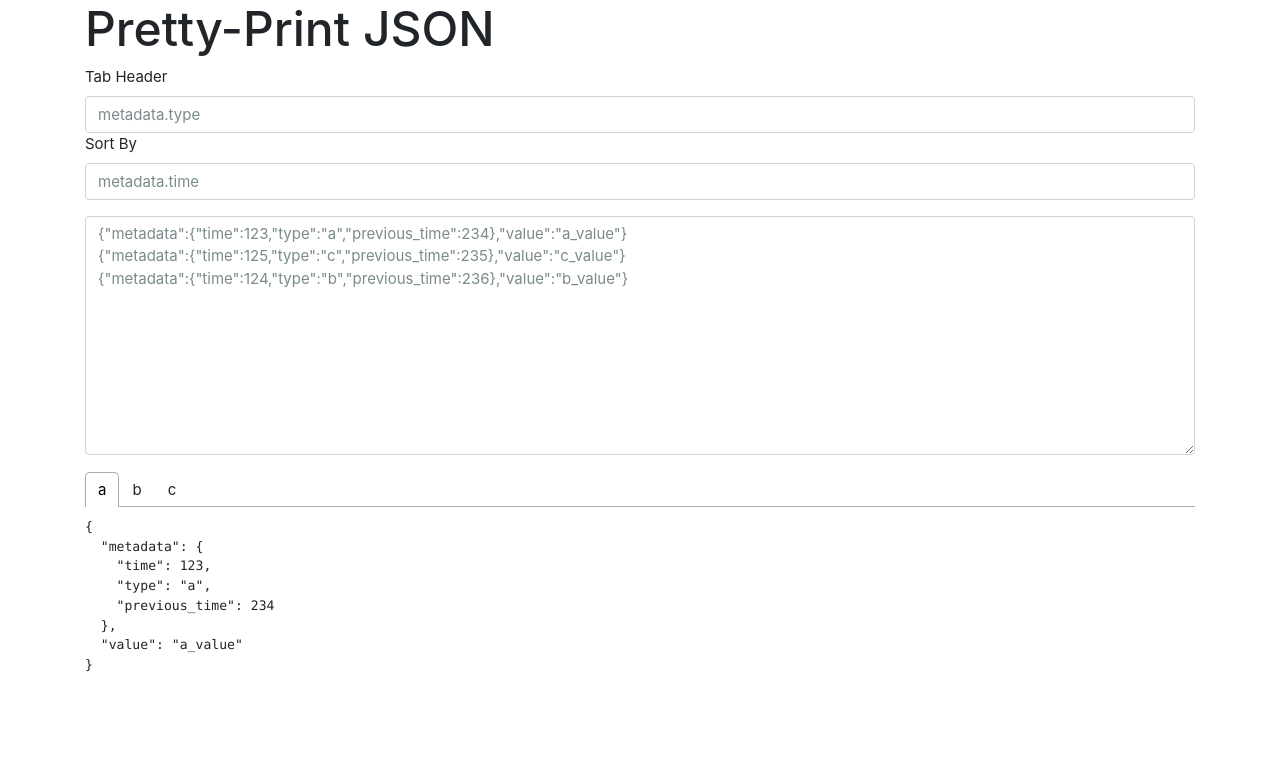
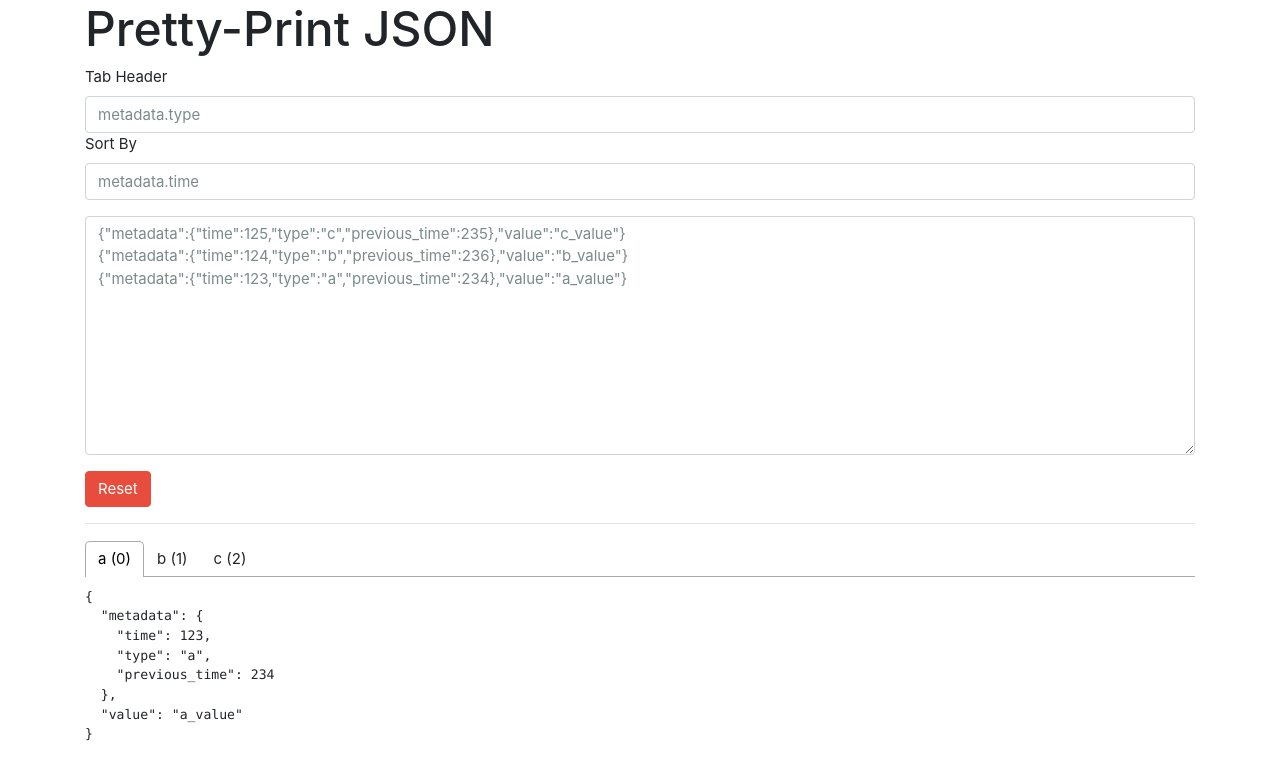
Before and after one commit to neverendingqs/pprint-ndjson-ui, a React (Create React App) app: page / in a window 1280 px wide. Shown: the top 780 px of the page. Built offline with nearby package versions, Linux system fonts and the light colour scheme.

Commit message:
app - bug fixes; adding local caching.

```diff
--- a/src/App.js
+++ b/src/App.js
@@ -1,3 +1,4 @@
+import Button from 'react-bootstrap/Button';
 import get from 'lodash.get';
 import Form from 'react-bootstrap/Form';
 import React, { Component } from 'react';
@@ -5,10 +6,16 @@ import { Tab, Tabs, TabList, TabPanel } from 'react-tabs';
 import './App.css';
 import "react-tabs/style/react-tabs.css";
 
+const localStorageKeyPrefix = 'pprint-json-4ccc828b-b372-4274-ab19-c6dd1055e856';
+const localStorageHeaderKey = `${localStorageKeyPrefix}-header`;
+const localStorageSortKey = `${localStorageKeyPrefix}-sort`;
+
+const defaultHeader = 'metadata.type';
+const defaultSort = 'metadata.time';
 const defaultInput = [
-  { metadata: { time: 123, type: 'a', previous_time: 234 }, value: 'a_value' },
   { metadata: { time: 125, type: 'c', previous_time: 235 }, value: 'c_value' },
-  { metadata: { time: 124, type: 'b', previous_time: 236 }, value: 'b_value' }
+  { metadata: { time: 124, type: 'b', previous_time: 236 }, value: 'b_value' },
+  { metadata: { time: 123, type: 'a', previous_time: 234 }, value: 'a_value' }
 ].map(JSON.stringify).join('\n');
 
 function tryParse(s) {
@@ -23,8 +30,8 @@ class App extends Component {
   constructor() {
     super();
 
-    const header = 'metadata.type';
-    const sort = 'metadata.time';
+    const header = localStorage.getItem(localStorageHeaderKey) || defaultHeader;
+    const sort = localStorage.getItem(localStorageSortKey) || defaultSort;
 
     const output = this.generateOutput(defaultInput, sort);
 
@@ -44,8 +51,8 @@ class App extends Component {
       .sort((a, b) => get(a, sort, '') - get(b, sort, ''));
   }
 
-  generateTabheader(o, header) {
-    const tabHeader = get(o, header, 'undefined');
+  generateTabheader(o, header, i) {
+    const tabHeader = `${get(o, header, 'undefined')} (${i})`;
     const tabHeaderType = typeof tabHeader;
     if (tabHeaderType === 'string') {
       return tabHeader
@@ -58,7 +65,7 @@ class App extends Component {
     return <Tabs>
       <TabList>
         {output.map((o, i) =>
-          <Tab key={i}>{this.generateTabheader(o, header)}</Tab>)
+          <Tab key={i}>{this.generateTabheader(o, header, i)}</Tab>)
         }
       </TabList>
       {output.map((o, i) =>
@@ -67,6 +74,19 @@ class App extends Component {
         </TabPanel>
       )}
     </Tabs>;
+  }
+
+  onReset() {
+    const output = this.generateOutput(this.state.input, defaultSort);
+    this.setState({
+      header: defaultHeader,
+      output,
+      sort: defaultSort,
+      tabs: this.generateTabs(output, defaultHeader)
+    });
+
+    localStorage.removeItem(localStorageHeaderKey);
+    localStorage.removeItem(localStorageSortKey);
   }
 
   onHeaderChange(e) {
@@ -78,6 +98,8 @@ class App extends Component {
       output,
       tabs: this.generateTabs(output, header)
     });
+
+    localStorage.setItem(localStorageHeaderKey, header);
   }
 
   onSortChange(e) {
@@ -89,12 +111,14 @@ class App extends Component {
       sort,
       tabs: this.generateTabs(output, this.state.header)
     });
+
+    localStorage.setItem(localStorageSortKey, sort);
   }
 
   onInputChange(e) {
     e.preventDefault();
     const input = e.target.value;
-    const output = this.generateOutput(input);
+    const output = this.generateOutput(input, this.state.sort);
     this.setState({
       input,
       output,
@@ -111,14 +135,14 @@ class App extends Component {
             <Form.Label>Tab Header</Form.Label>
             <Form.Control
               type="input"
-              defaultValue={this.state.header}
+              value={this.state.header}
               onChange={e => this.onHeaderChange(e)}
             />
 
             <Form.Label>Sort By</Form.Label>
             <Form.Control
               type="input"
-              defaultValue={this.state.sort}
+              value={this.state.sort}
               onChange={e => this.onSortChange(e)}
             />
           </Form.Group>
@@ -126,11 +150,16 @@ class App extends Component {
             <Form.Control
               as="textarea"
               rows="10"
-              defaultValue={this.state.input}
+              value={this.state.input}
               onChange={e => this.onInputChange(e)}
             />
           </Form.Group>
         </Form>
+        <Button
+          variant="danger"
+          onClick={() => this.onReset()}
+        >Reset</Button>
+        <hr />
         {this.state.tabs}
       </div>
     );
```
